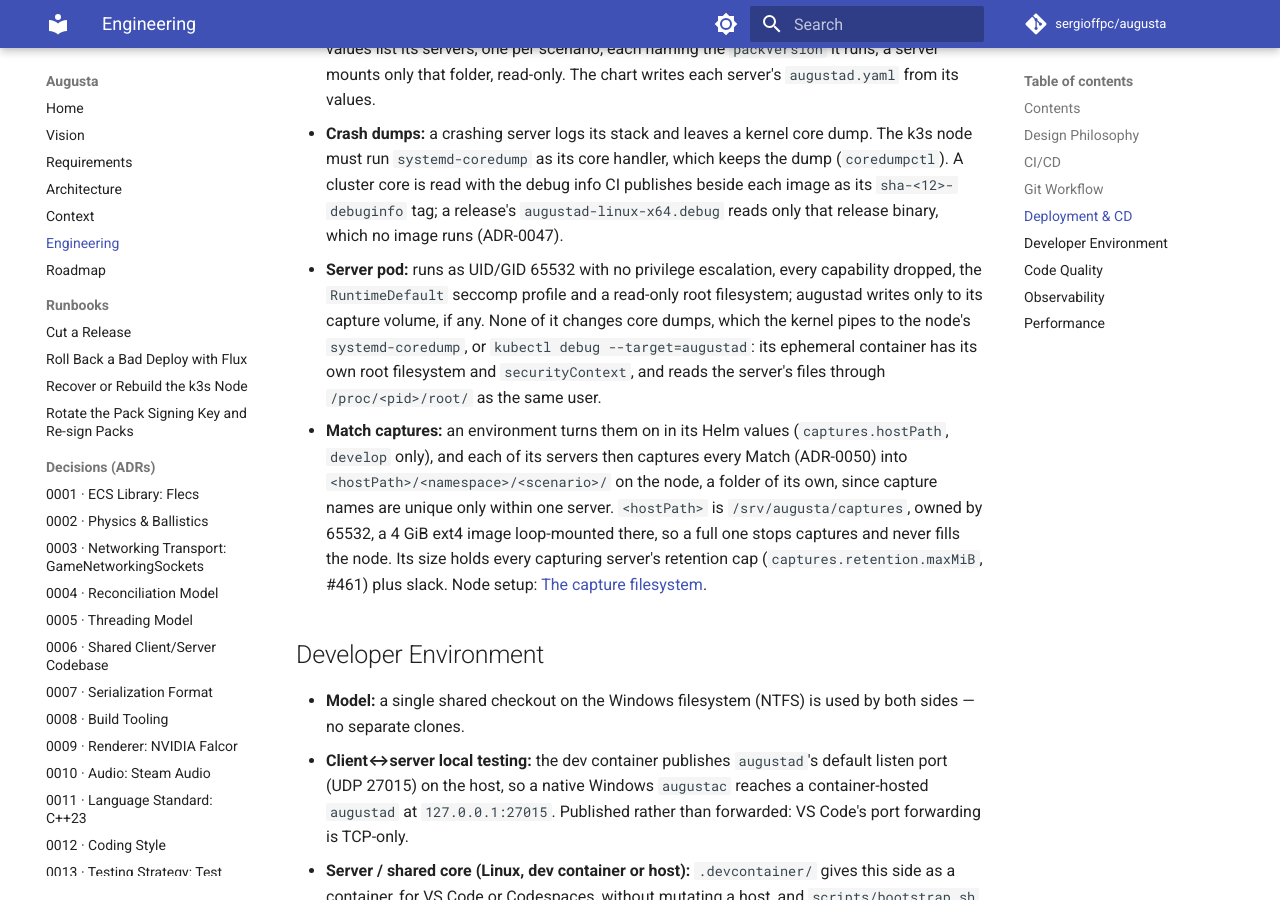
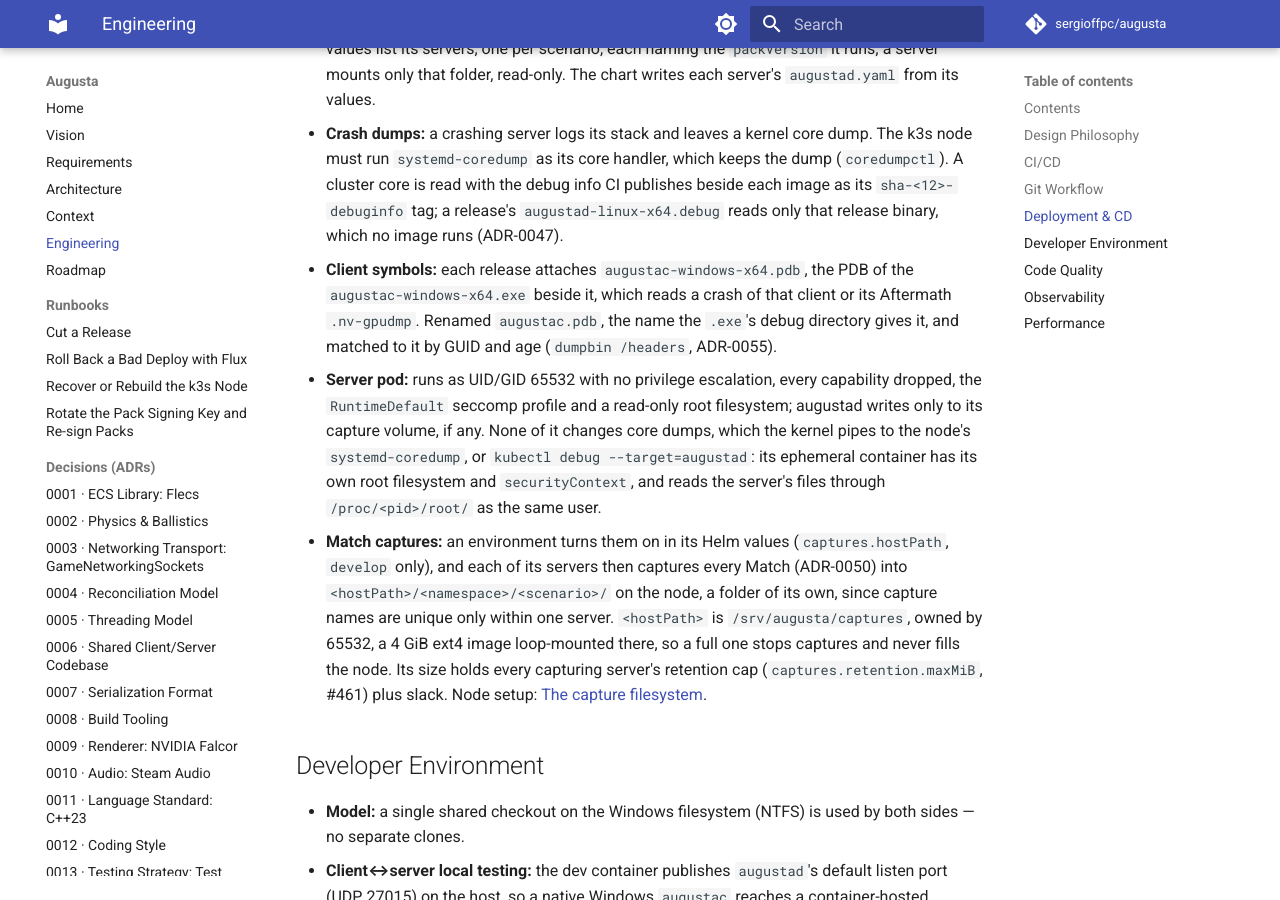
Before and after one commit to sergioffpc/augusta, an MkDocs documentation site: the page built from docs/ENGINEERING.md, in a window 1280 px wide and 900 px high, scrolled down 5435 px. Built offline with MkDocs 1.6.1 and Material for MkDocs 9.7.7, drawn with Linux system fonts in a browser that asks for light colours; comment, search, counter and statistics services are not loaded.

Commit message:
build(release): publish augustac's PDB with each release
MSVC builds compile every target with /Z7 (CMAKE_MSVC_DEBUG_INFORMATION_FORMAT
Embedded, which sccache caches), and augustac's Release link adds
/DEBUG:FULL /OPT:REF /OPT:ICF, so it writes augustac.pdb beside augustac.exe
with Release's optimizations kept. The release workflow stages it as
augustac-windows-x64.pdb and attaches it to the GitHub Release beside
augustad-linux-x64.debug; CI's client job checks the build leaves it and the
.exe's debug directory names it. ADR-0055 records the decision and how a dump
is matched to its PDB.

Closes #471

Co-Authored-By: Claude Opus 5.5 <noreply@anthropic.com>

```diff
--- a/CMakeLists.txt
+++ b/CMakeLists.txt
@@ -39,6 +39,11 @@ include(GNUInstallDirs)
 
 if(MSVC)
   add_compile_options(/W4 /WX /EHsc)
+  # Every configuration keeps its debug info, embedded in each object file
+  # (/Z7), which sccache caches - not /Zi's PDB shared between compiles, which
+  # it cannot. Every target, as on Linux: augustac's Release link gathers it
+  # into augustac.pdb, published with each release (ADR-0055).
+  set(CMAKE_MSVC_DEBUG_INFORMATION_FORMAT Embedded)
 else()
   add_compile_options(-Wall -Wextra -Werror)
   # Release keeps its debug info, which src/server splits off augustad: what a
--- a/CMakePresets.json
+++ b/CMakePresets.json
@@ -23,8 +23,7 @@
       "inherits": "windows",
       "binaryDir": "${sourceDir}/build/x64-windows-debug",
       "cacheVariables": {
-        "CMAKE_BUILD_TYPE": "Debug",
-        "CMAKE_MSVC_DEBUG_INFORMATION_FORMAT": "Embedded"
+        "CMAKE_BUILD_TYPE": "Debug"
       }
     },
     {
--- a/docs/ENGINEERING.md
+++ b/docs/ENGINEERING.md
@@ -235,6 +235,11 @@ no self-hosted GitHub Actions runner in this pipeline).
   publishes beside each image as its `sha-<12>-debuginfo` tag; a release's
   `augustad-linux-x64.debug` reads only that release binary, which no image runs
   (ADR-0047).
+- **Client symbols:** each release attaches `augustac-windows-x64.pdb`, the PDB
+  of the `augustac-windows-x64.exe` beside it, which reads a crash of that
+  client or its Aftermath `.nv-gpudmp`. Renamed `augustac.pdb`, the name the
+  `.exe`'s debug directory gives it, and matched to it by GUID and age
+  (`dumpbin /headers`, ADR-0055).
 - **Server pod:** runs as UID/GID 65532 with no privilege escalation, every
   capability dropped, the `RuntimeDefault` seccomp profile and a read-only root
   filesystem; augustad writes only to its capture volume, if any. None of it
```
Also changed, not shown: docs/ARCHITECTURE.md (+2 -0 lines), docs/adr/0047-server-crash-reports.md (+2 -0 lines), docs/adr/0055-client-release-symbols.md (added, +72 -0 lines), 3 other files.
